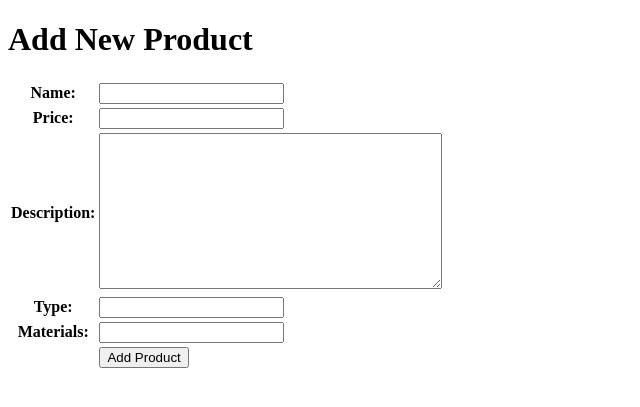
After one commit to mikewallker/abibas-shoes, a Django app: page /create-product in a window 1280 px wide. The commit adds this page. Shown: the top 407 px of the page, without its empty margins (0-640 px from the left). Run offline with Django 5.2, Linux system fonts and the light colour scheme.

Commit message:
finishing tugas individu 3

```diff
--- a/abibas_shoes/settings.py
+++ b/abibas_shoes/settings.py
@@ -55,7 +55,7 @@ ROOT_URLCONF = 'abibas_shoes.urls'
 TEMPLATES = [
     {
         'BACKEND': 'django.template.backends.django.DjangoTemplates',
-        'DIRS': [],
+        'DIRS': [BASE_DIR / 'templates'],
         'APP_DIRS': True,
         'OPTIONS': {
             'context_processors': [
--- /dev/null
+++ b/main/forms.py
@@ -0,0 +1,7 @@
+from django.forms import ModelForm
+from main.models import Product
+
+class ProductForm(ModelForm):
+    class Meta:
+        model = Product
+        fields = ["name", "price", "description", "type", "materials"]
--- a/main/models.py
+++ b/main/models.py
@@ -1,6 +1,10 @@
 from django.db import models
+import uuid
 
 class Product(models.Model):
+    id = models.UUIDField(primary_key=True, default=uuid.uuid4, editable=False)
     name = models.CharField(max_length=255)
     price = models.IntegerField()
     description = models.TextField()
+    type = models.CharField(max_length=50)
+    materials = models.CharField(max_length=50)
--- /dev/null
+++ b/main/templates/create_product.html
@@ -0,0 +1,18 @@
+{% extends 'base.html' %}
+{% block content %}
+<h1>Add New Product</h1>
+
+<form method="POST">
+  {% csrf_token %}
+  <table>
+    {{ form.as_table }}
+    <tr>
+      <td></td>
+      <td>
+        <input type="submit" value="Add Product" />
+      </td>
+    </tr>
+  </table>
+</form>
+
+{% endblock %}
--- a/main/urls.py
+++ b/main/urls.py
@@ -1,8 +1,13 @@
 from django.urls import path
-from main.views import show_main
+from main.views import show_main, create_product, show_xml, show_json, show_xml_by_id, show_json_by_id
 
 app_name = 'main'
 
 urlpatterns = [
     path('', show_main, name='show_main'),
+    path('create-product', create_product, name='create_product'),
+    path('xml/', show_xml, name='show_xml'),
+    path('json/', show_json, name='show_json'),
+    path('xml/<str:id>/', show_xml_by_id, name='show_xml_by_id'),
+    path('json/<str:id>/', show_json_by_id, name='show_json_by_id'),
 ]
--- a/main/views.py
+++ b/main/views.py
@@ -1,9 +1,42 @@
-from django.shortcuts import render
+from django.shortcuts import render, redirect
+from main.forms import ProductForm
+from main.models import Product
+from django.http import HttpResponse
+from django.core import serializers
 
 def show_main(request):
+    #product = Product.objects.all()
+
     context = {
         'name': 'Yosia Joseph Chandra',
-        'class': 'PBP F'
+        'class': 'PBP F',
+        #'product': product
     }
 
     return render(request, "main.html", context)
+
+def create_product(request):
+    form = ProductForm(request.POST or None)
+
+    if form.is_valid() and request.method == "POST":
+        form.save()
+        return redirect('main:show_main')
+
+    context = {'form': form}
+    return render(request, "create_product.html", context)
+
+def show_xml(request):
+    data = Product.objects.all()
+    return HttpResponse(serializers.serialize("xml", data), content_type="application/xml")
+
+def show_json(request):
+    data = Product.objects.all()
+    return HttpResponse(serializers.serialize("json", data), content_type="application/json")
+
+def show_xml_by_id(request, id):
+    data = Product.objects.filter(pk=id)
+    return HttpResponse(serializers.serialize("xml", data), content_type="application/xml")
+
+def show_json_by_id(request, id):
+    data = Product.objects.filter(pk=id)
+    return HttpResponse(serializers.serialize("json", data), content_type="application/json")
--- /dev/null
+++ b/templates/base.html
@@ -0,0 +1,13 @@
+{% load static %}
+<!DOCTYPE html>
+<html lang="en">
+  <head>
+    <meta charset="UTF-8" />
+    <meta name="viewport" content="width=device-width, initial-scale=1.0" />
+    {% block meta %} {% endblock meta %}
+  </head>
+
+  <body>
+    {% block content %} {% endblock content %}
+  </body>
+</html>
```
Also changed, not shown: main/templates/main.html (+11 -0 lines), README.md, main/migrations/0001_initial.py (added), postman-json.png (added), postman-jsonbyid.png (added), postman-xml.png (added), postman-xmlbyid.png (added).
